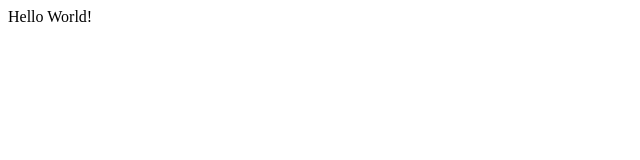
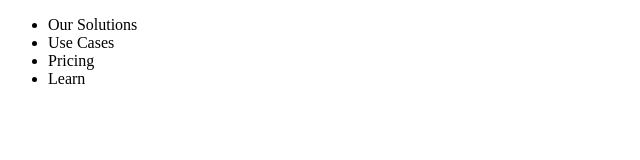
Before and after one commit to edmundgjj/codeinstitue-html-css-0627-2020, a plain HTML site: page index.html in a window 1280 px wide. Shown: the whole page, without its empty margins (0-640 px from the left). Drawn offline with Linux system fonts and the light colour scheme.

Commit message:
Added Navbar Header

```diff
--- a/index.html
+++ b/index.html
@@ -3,9 +3,20 @@
 <head>
     <meta charset="UTF-8">
     <meta name="viewport" content="width=device-width, initial-scale=1.0">
-    <title>Document</title>
+    <title>Neighboro</title>
 </head>
 <body>
-    Hello World!
+    <div class="navbar">
+        <div class="navbar-logo"></div>
+        <div></div>
+        <div>
+            <ul>
+                <li>Our Solutions</li>
+                <li>Use Cases</li>
+                <li>Pricing</li>
+                <li>Learn</li>
+            </ul>
+        </div>
+    </div>
 </body>
 </html>
```
